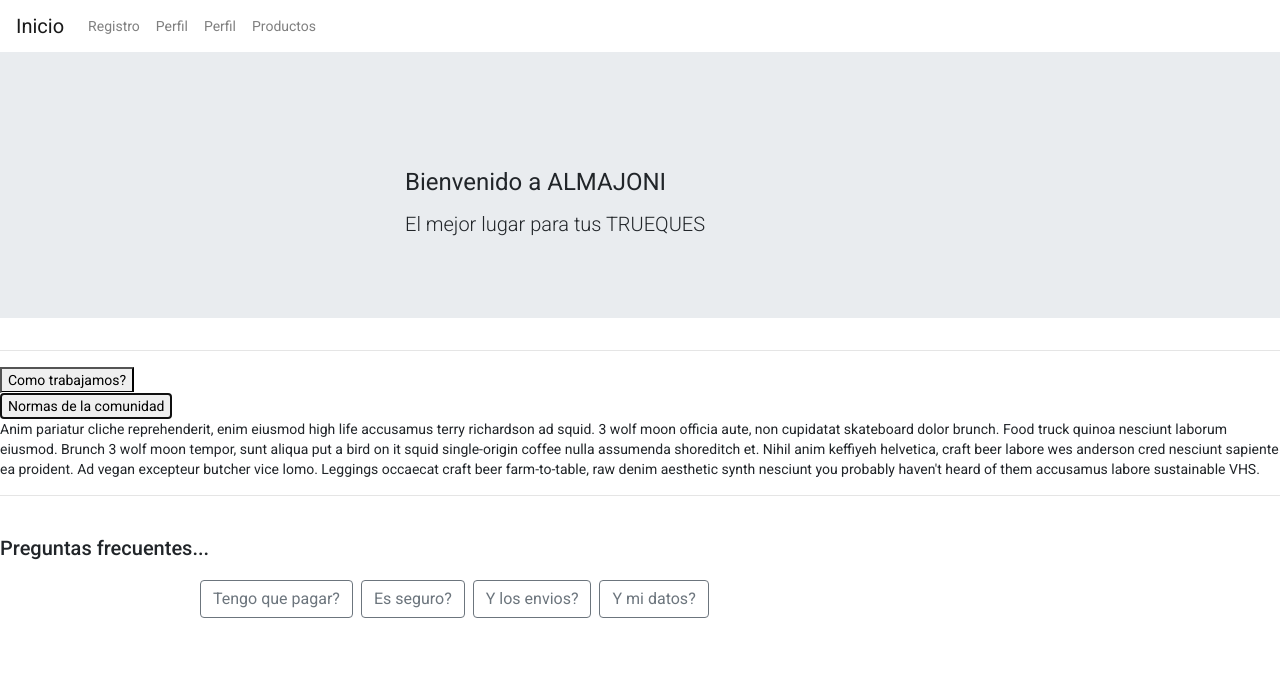
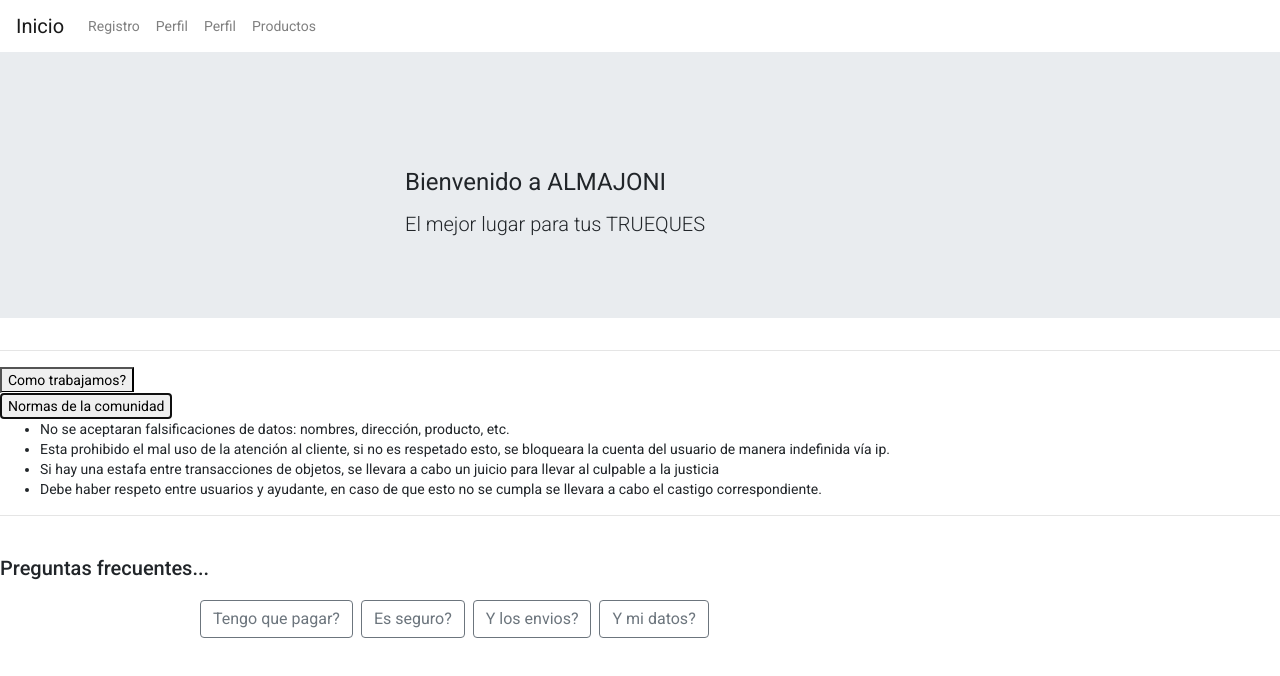
Before and after one commit to nisserr/Proyecto-trueque, an Angular app: page / in a window 1280 px wide. Both pictures are taken after a click on the button "Normas de la comunidad". Shown: the top 676 px of the page. Built offline with nearby package versions, Linux system fonts and the light colour scheme.

Commit message:
Normas added

```diff
--- a/src/app/bienvenida/bienvenida.component.html
+++ b/src/app/bienvenida/bienvenida.component.html
@@ -1,57 +1,83 @@
 <div class="jumbotron jumbotron-fluid">
   <div class="container">
-      <h1 class="display-4">Bienvenido a ALMAJONI </h1>
+    <h1 class="display-4">Bienvenido a ALMAJONI</h1>
     <p class="lead">El mejor lugar para tus TRUEQUES</p>
   </div>
 </div>
 
-<hr>
+<hr />
 
 <ngb-accordion #acc="ngbAccordion">
   <ngb-panel id="toggle-1" title="Como trabajamos?">
     <ng-template ngbPanelContent>
-        Anim pariatur cliche reprehenderit, enim eiusmod high life accusamus terry richardson ad squid. 3 wolf moon officia
-        aute, non cupidatat skateboard dolor brunch. Food truck quinoa nesciunt laborum eiusmod. Brunch 3 wolf moon tempor,
-        sunt aliqua put a bird on it squid single-origin coffee nulla assumenda shoreditch et. Nihil anim keffiyeh helvetica,
-        craft beer labore wes anderson cred nesciunt sapiente ea proident. Ad vegan excepteur butcher vice lomo. Leggings
-        occaecat craft beer farm-to-table, raw denim aesthetic synth nesciunt you probably haven't heard of them accusamus
-        labore sustainable VHS.
+      Trabajamos de manera directa con el usuario, tratando un servicio al
+      cliente vía WhatsApp o al correo electrónico de nuestros ayudantes.
+      Nuestro sistema de trueque es verificado para que no se hagan cambios
+      ilegales y dañinos que impidan que nuestra comunidad sea segura, también
+      Nuestra empresa de trueque online garantiza la posibilidad de realizar
+      intercambios de manera segura y efectiva ya que los 2 usuarios se
+      comunicarán directamente vía chat. Nuestra empresa se rige por las normas
+      legales de la jurisdicción de la ley de Tarapacá n°12.998 No nos hacemos
+      responsables si sobre algún mal trato entre los usuarios, tampoco de si la
+      información es valida o no, no aceptamos reclamos si el cliente no se
+      siente satisfecho con su trueque Horarios de atención: 24 hrs
     </ng-template>
   </ngb-panel>
   <ngb-panel id="toggle-2" title="Normas de la comunidad">
     <ng-template ngbPanelContent>
-        Anim pariatur cliche reprehenderit, enim eiusmod high life accusamus terry richardson ad squid. 3 wolf moon officia
-        aute, non cupidatat skateboard dolor brunch. Food truck quinoa nesciunt laborum eiusmod. Brunch 3 wolf moon tempor,
-        sunt aliqua put a bird on it squid single-origin coffee nulla assumenda shoreditch et. Nihil anim keffiyeh helvetica,
-        craft beer labore wes anderson cred nesciunt sapiente ea proident. Ad vegan excepteur butcher vice lomo. Leggings
-        occaecat craft beer farm-to-table, raw denim aesthetic synth nesciunt you probably haven't heard of them accusamus
-        labore sustainable VHS.
+      <ul>
+        <li> No se aceptaran falsificaciones de datos: nombres, dirección, producto,
+          etc.</li>
+        <li>Esta prohibido el mal uso de la atención al cliente, si no es respetado esto, se bloqueara la cuenta del usuario de manera indefinida vía ip.</li>
+        <li>Si hay una estafa entre transacciones de objetos, se llevara a cabo un juicio para llevar al culpable a la justicia</li>
+        <li> Debe haber respeto entre usuarios y ayudante, en caso de que esto no se cumpla se llevara a cabo el castigo correspondiente.</li>
+      </ul>
     </ng-template>
   </ngb-panel>
 </ngb-accordion>
 
-  <hr/>
-<br>
+<hr />
+<br />
 <h2>Preguntas frecuentes...</h2>
 <div class="datos">
-    <button type="button" class="btn btn-outline-secondary mr-2" placement="top"
-    ngbPopover="Publicar es totalmente gratis, nuestro negocio son los anuncios" popoverTitle="NOOO">
+  <button
+    type="button"
+    class="btn btn-outline-secondary mr-2"
+    placement="top"
+    ngbPopover="Publicar es totalmente gratis, nuestro negocio son los anuncios"
+    popoverTitle="NOOO"
+  >
     Tengo que pagar?
   </button>
 
-<button type="button" class="btn btn-outline-secondary mr-2" placement="right"
-    ngbPopover="Cualquier inconveniente con tu TRUEQUE comunicate a TRUEQUESALMAJOLI@gmail.com y nosotros te facilitaremos todo lo que necesites" popoverTitle="Tu seguridad es parte de nuestro trabajo">
+  <button
+    type="button"
+    class="btn btn-outline-secondary mr-2"
+    placement="right"
+    ngbPopover="Cualquier inconveniente con tu TRUEQUE comunicate a TRUEQUESALMAJOLI@gmail.com y nosotros te facilitaremos todo lo que necesites"
+    popoverTitle="Tu seguridad es parte de nuestro trabajo"
+  >
     Es seguro?
   </button>
 
-<button type="button" class="btn btn-outline-secondary mr-2" placement="bottom"
-    ngbPopover="Nosotros recomendamos que todo sea presencial pero con nuestra realidad actual hemos realizado alianzas con distintas compañias para integrar la experiencia de envios en nuestra pagina" popoverTitle="No te preocupes!">
+  <button
+    type="button"
+    class="btn btn-outline-secondary mr-2"
+    placement="bottom"
+    ngbPopover="Nosotros recomendamos que todo sea presencial pero con nuestra realidad actual hemos realizado alianzas con distintas compañias para integrar la experiencia de envios en nuestra pagina"
+    popoverTitle="No te preocupes!"
+  >
     Y los envios?
   </button>
 
-<button type="button" class="btn btn-outline-secondary mr-2" placement="left"
-    ngbPopover="Datos como tu rut y tu numero telefonico sera privado para nosotros pero el correo electronico se le facilitara a la persona que este interesada en tu producto" popoverTitle="Todo queda entre nosotros">
+  <button
+    type="button"
+    class="btn btn-outline-secondary mr-2"
+    placement="left"
+    ngbPopover="Datos como tu rut y tu numero telefonico sera privado para nosotros pero el correo electronico se le facilitara a la persona que este interesada en tu producto"
+    popoverTitle="Todo queda entre nosotros"
+  >
     Y mi datos?
   </button>
 </div>
-<br><br><br>
+<br /><br /><br />
```
Lines whose indentation alone changed are shown as unchanged.
